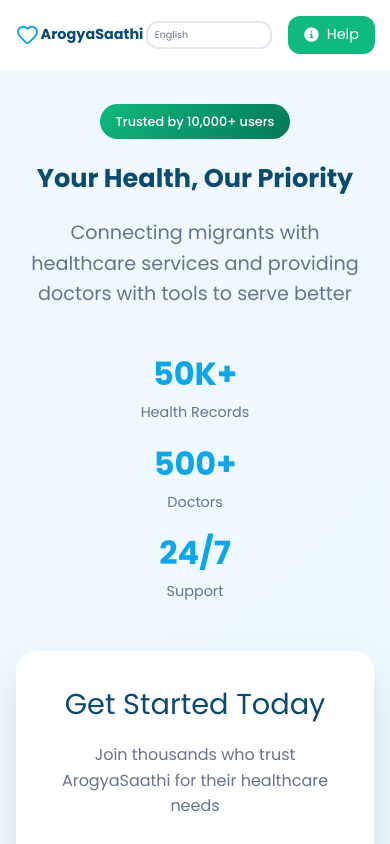
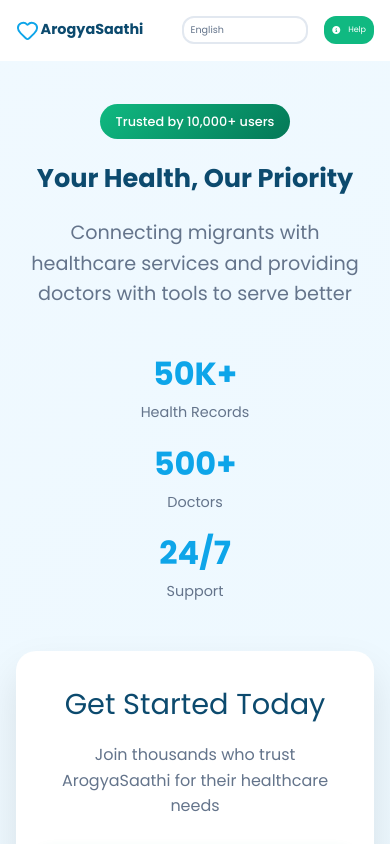
Before and after one commit to Rakesh-18112006/ArogyaSaathi2, a React (Vite) app in the folder frontend/: page / in a window 390 px wide. Shown: the top 844 px of the page. Built offline with nearby package versions, Linux system fonts and the light colour scheme.

Commit message:
update the ui

```diff
--- a/frontend/src/pages/Landing.css
+++ b/frontend/src/pages/Landing.css
@@ -520,11 +520,24 @@
     appearance: none;
     cursor: pointer;
     transition: all 0.3s ease;
-    margin-left: 3px;
+    margin-left: 4px;
   }
 
   .hero-title {
     font-size: 1.6rem;
+  }
+  .help-btn {
+    padding: 0.5rem 0.5rem;
+    background: var(--primary-green);
+    color: white;
+    border: none;
+    border-radius: var(--border-radius-small);
+    font-size: 0.5rem;
+    cursor: pointer;
+    display: flex;
+    align-items: center;
+    gap: 0.5rem;
+    transition: all 0.3s ease;
   }
 
   .btn {
```
